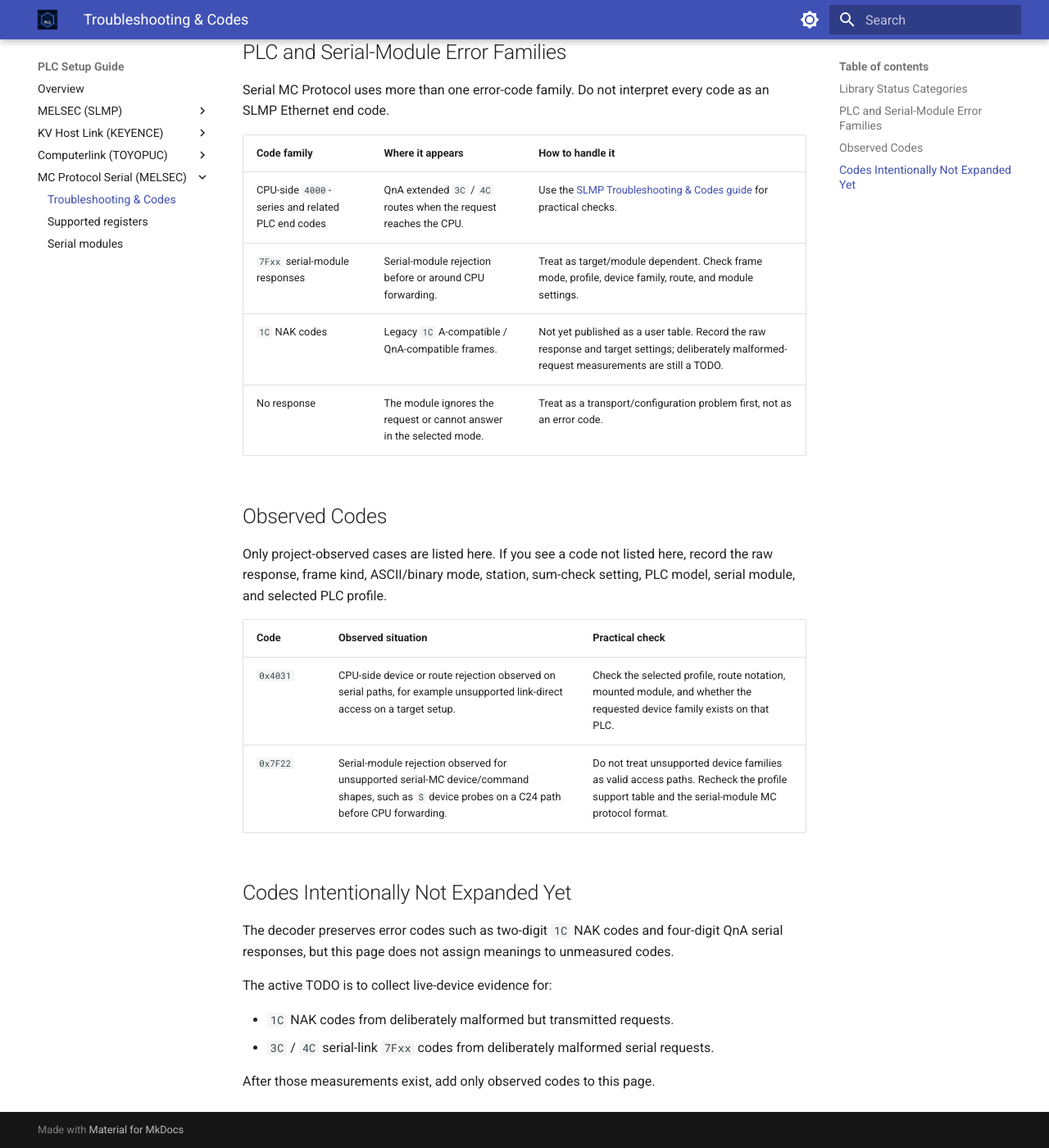
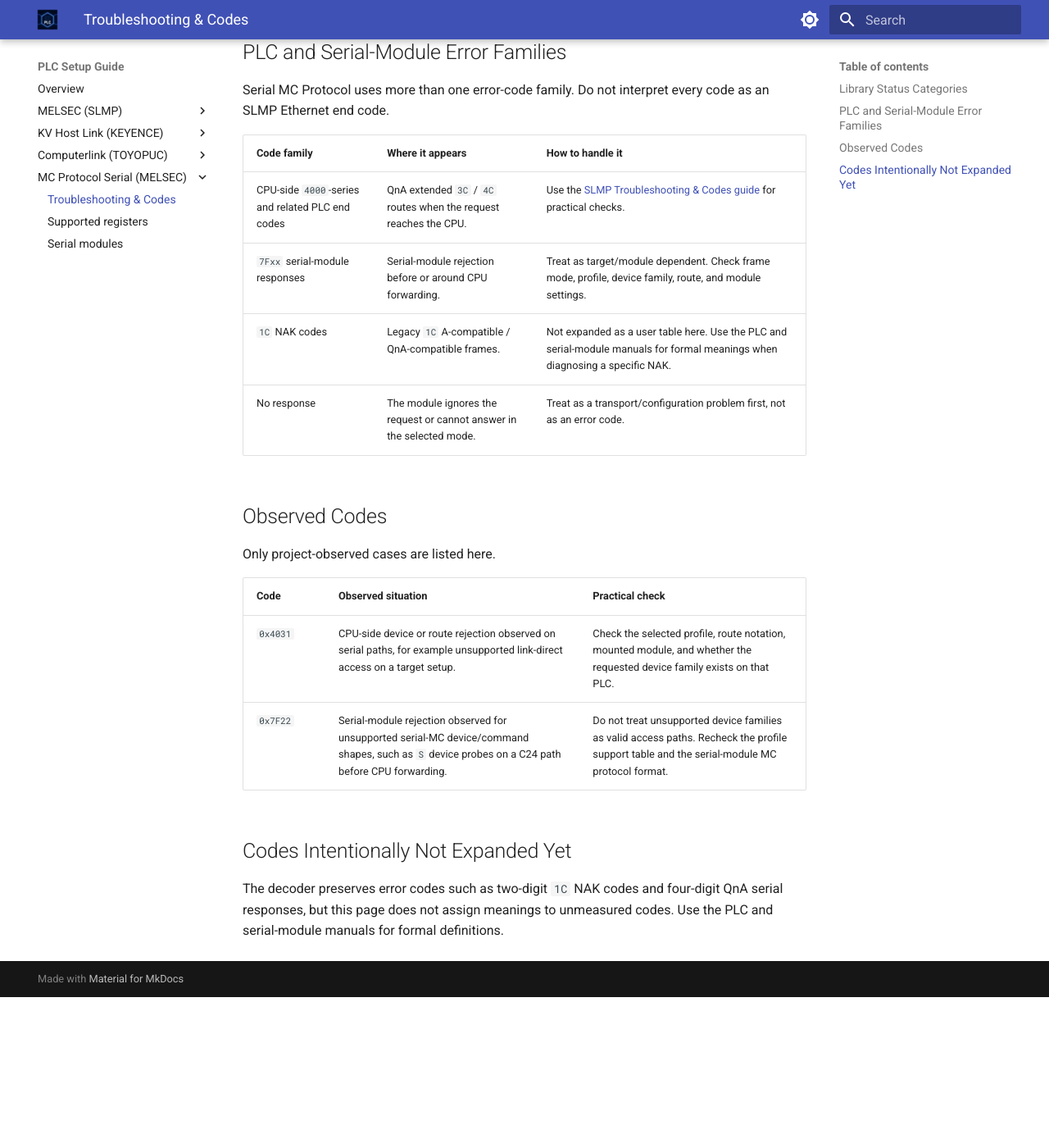
Before and after one commit to fa-yoshinobu/plc-comm-docs-site, an MkDocs documentation site: the page built from docs/plc-setup/mcprotocol/troubleshooting-codes.md, in a window 1280 px wide and 1400 px high, scrolled down 976 px. Shown: the whole window at 82% size. Built offline with MkDocs 1.6.1 and Material for MkDocs 9.7.7, drawn with Linux system fonts in a browser that asks for light colours; after the commit the page ends 2192 px from its top, so only the background shows below that.

Commit message:
Remove maintainer TODO wording from MC serial docs

```diff
--- a/docs/plc-setup/mcprotocol/troubleshooting-codes.md
+++ b/docs/plc-setup/mcprotocol/troubleshooting-codes.md
@@ -23,12 +23,12 @@ Serial MC Protocol uses more than one error-code family. Do not interpret every
 | --- | --- | --- |
 | CPU-side `4000`-series and related PLC end codes | QnA extended `3C` / `4C` routes when the request reaches the CPU. | Use the [SLMP Troubleshooting & Codes guide](../slmp/troubleshooting-codes.md) for practical checks. |
 | `7Fxx` serial-module responses | Serial-module rejection before or around CPU forwarding. | Treat as target/module dependent. Check frame mode, profile, device family, route, and module settings. |
-| `1C` NAK codes | Legacy `1C` A-compatible / QnA-compatible frames. | Not yet published as a user table. Record the raw response and target settings; deliberately malformed-request measurements are still a TODO. |
+| `1C` NAK codes | Legacy `1C` A-compatible / QnA-compatible frames. | Not expanded as a user table here. Use the PLC and serial-module manuals for formal meanings when diagnosing a specific NAK. |
 | No response | The module ignores the request or cannot answer in the selected mode. | Treat as a transport/configuration problem first, not as an error code. |
 
 ## Observed Codes
 
-Only project-observed cases are listed here. If you see a code not listed here, record the raw response, frame kind, ASCII/binary mode, station, sum-check setting, PLC model, serial module, and selected PLC profile.
+Only project-observed cases are listed here.
 
 | Code | Observed situation | Practical check |
 | --- | --- | --- |
@@ -37,11 +37,4 @@ Only project-observed cases are listed here. If you see a code not listed here,
 
 ## Codes Intentionally Not Expanded Yet
 
-The decoder preserves error codes such as two-digit `1C` NAK codes and four-digit QnA serial responses, but this page does not assign meanings to unmeasured codes.
-
-The active TODO is to collect live-device evidence for:
-
-- `1C` NAK codes from deliberately malformed but transmitted requests.
-- `3C` / `4C` serial-link `7Fxx` codes from deliberately malformed serial requests.
-
-After those measurements exist, add only observed codes to this page.
+The decoder preserves error codes such as two-digit `1C` NAK codes and four-digit QnA serial responses, but this page does not assign meanings to unmeasured codes. Use the PLC and serial-module manuals for formal definitions.
```
